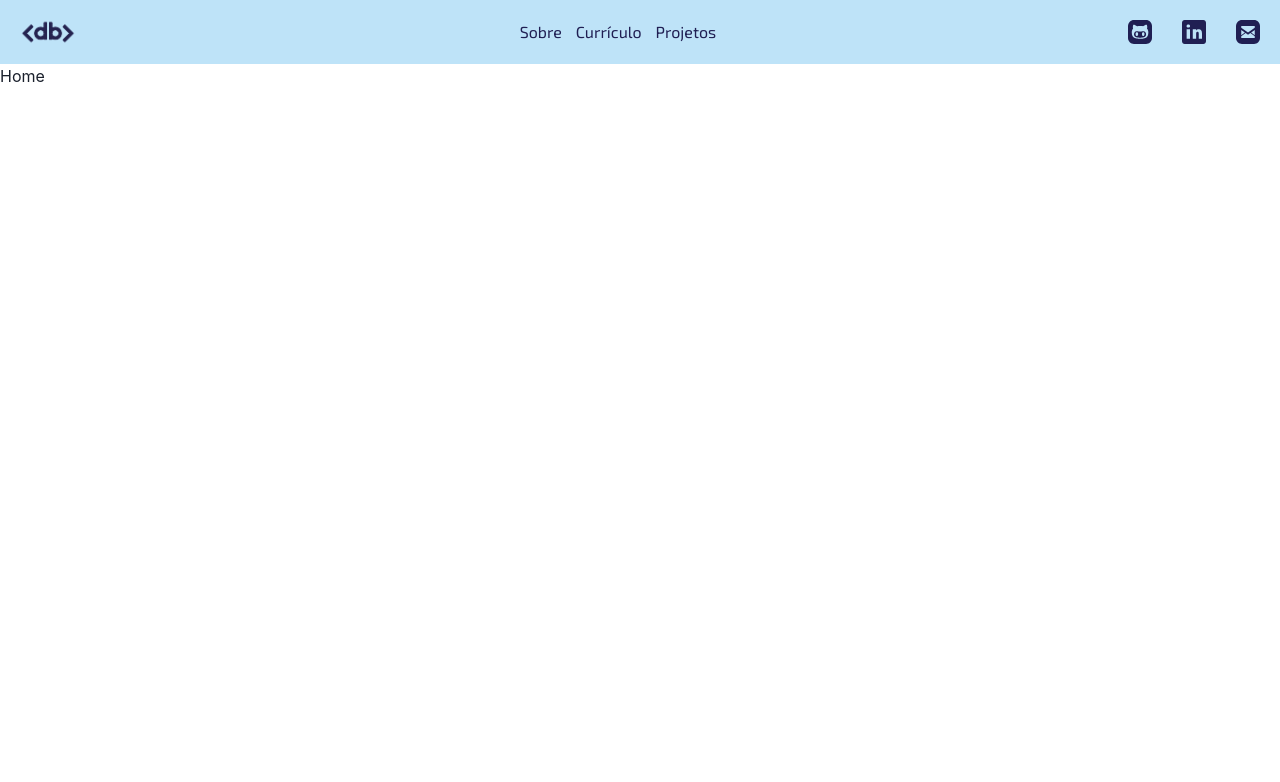
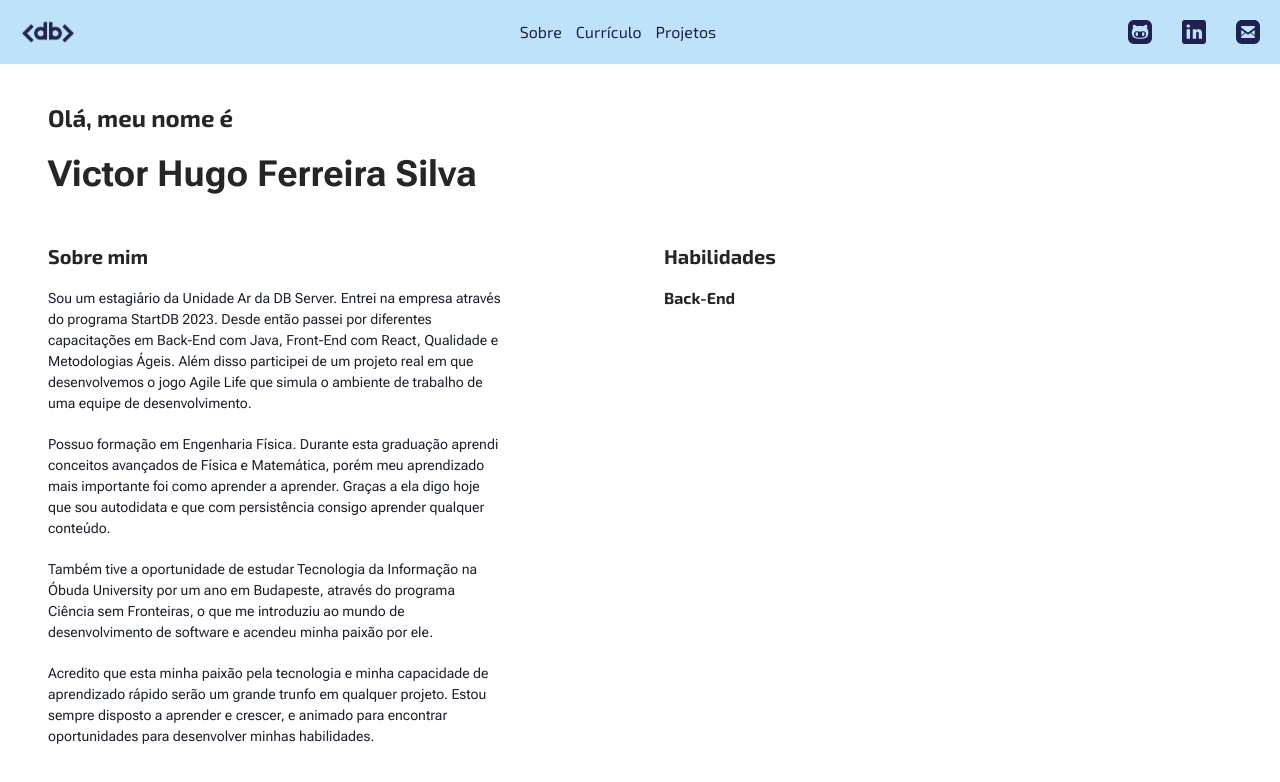
Before and after one commit to victorhfsilva/db-portfolio, a React (Vite) app: page / in a window 1280 px wide. Shown: the top 782 px of the page. Built offline with nearby package versions, Linux system fonts and the light colour scheme.

Commit message:
feat: Implementação do Sobre Mim

```diff
--- a/src/pages/home/index.tsx
+++ b/src/pages/home/index.tsx
@@ -1,6 +1,78 @@
+import { Flex, Grid, GridItem, Heading, Image, Text } from "@chakra-ui/react"
+
 const Home = () => {
     return (
-        <h2>Home</h2>
+        <Grid
+            templateColumns={{base: 'repeat(1, 1fr)', md: 'repeat(2, 1fr)'}}
+            gap={'12'}
+            marginLeft={'12'}
+            marginRight={'12'}
+            marginTop={'10'}
+            marginBottom={'4'}>
+                <GridItem colSpan={2}>
+                    <Flex direction={'column'}>
+                        <Heading
+                            as={'h2'}
+                            fontFamily={'decorativo'} fontSize={'2xl'}
+                            color={'cinza.800'}
+                            marginBottom={'5'}>
+                                Olá, meu nome é
+                        </Heading>
+                        <Heading
+                            as={'h1'}
+                            fontFamily={'sans_serif'} fontSize={'4xl'}
+                            color={'cinza.800'}>
+                                Victor Hugo Ferreira Silva
+                        </Heading>
+                    </Flex>
+                </GridItem>
+                <GridItem colSpan={{base: 2, md: 1}}>
+                    <Flex direction={'column'} width={'80%'}>
+                        <Heading
+                            as={'h2'}
+                            fontFamily={'decorativo'} fontSize={'xl'}
+                            color={'cinza.800'}
+                            marginBottom={'5'}>
+                            Sobre mim
+                        </Heading>
+                        <Text paddingBottom={'5'}
+                            fontFamily={'sans_serif'} fontSize={'sm'}>
+                            Sou um estagiário da Unidade Ar da DB Server. Entrei na empresa através do programa StartDB 2023. Desde então passei por diferentes capacitações em Back-End com Java, Front-End com React, Qualidade e Metodologias Ágeis. Além disso participei de um projeto real em que desenvolvemos o jogo Agile Life que simula o ambiente de trabalho de uma equipe de desenvolvimento.
+                        </Text>
+                        <Text paddingBottom={'5'}
+                            fontFamily={'sans_serif'} fontSize={'sm'}>
+                            Possuo formação em Engenharia Física. Durante esta graduação aprendi conceitos avançados de Física e Matemática, porém meu aprendizado mais importante foi como aprender a aprender. Graças a ela digo hoje que sou autodidata e que com persistência consigo aprender qualquer conteúdo.
+                        </Text>
+                        <Text paddingBottom={'5'}
+                            fontFamily={'sans_serif'} fontSize={'sm'}>
+                            Também tive a oportunidade de estudar Tecnologia da Informação na Óbuda University por um ano em Budapeste, através do programa Ciência sem Fronteiras, o que me introduziu ao mundo de desenvolvimento de software e acendeu minha paixão por ele.
+                        </Text>
+                        <Text paddingBottom={'5'}
+                            fontFamily={'sans_serif'} fontSize={'sm'}>
+                            Acredito que esta minha paixão pela tecnologia e minha capacidade de aprendizado rápido serão um grande trunfo em qualquer projeto. Estou sempre disposto a aprender e crescer, e animado para encontrar oportunidades para desenvolver minhas habilidades.
+                        </Text>
+                    </Flex>
+                </GridItem>
+                <GridItem colSpan={{base: 2, md: 1}}>
+                    <Flex direction={'column'} width={'80%'}>
+                        <Heading
+                            as={'h2'}
+                            fontFamily={'decorativo'} fontSize={'xl'}
+                            color={'cinza.800'}
+                            marginBottom={'5'}>
+                            Habilidades
+                        </Heading>
+                        <Heading
+                            as={'h2'}
+                            fontFamily={'decorativo'} fontSize={'md'}
+                            color={'cinza.800'}
+                            marginBottom={'3'}>
+                            Back-End
+                        </Heading>
+                    </Flex>
+                </GridItem>
+        </Grid>
+
     )
 }
 
```
